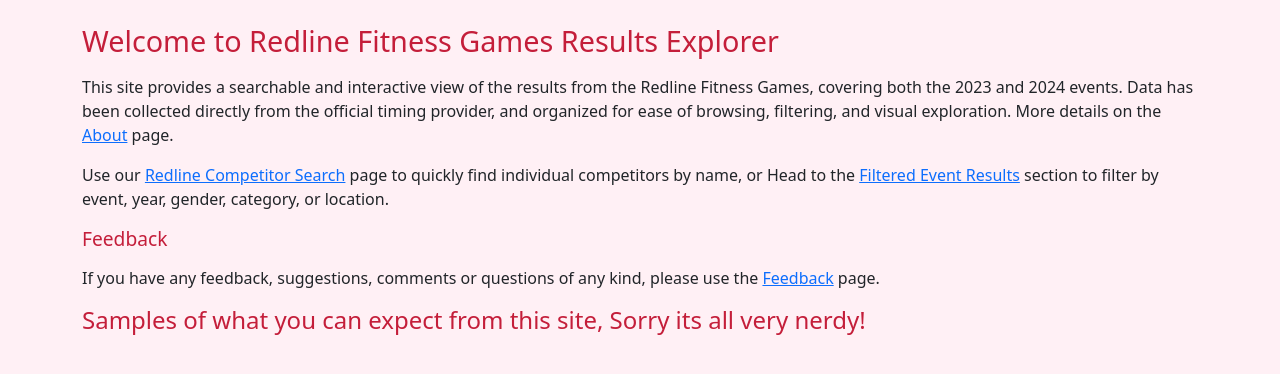
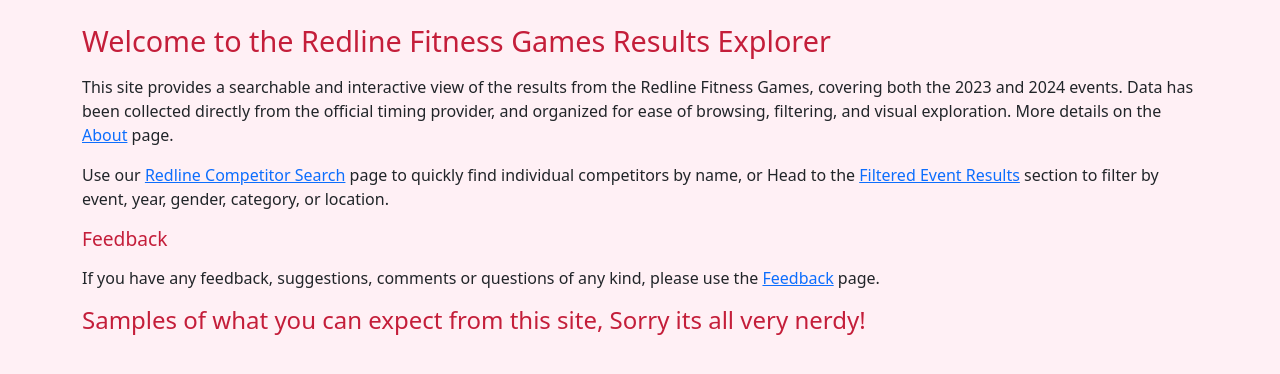
Before and after one commit to happystevehood/RedFullStackFlask, a Python web app: template src/templates/home.html in a window 1280 px wide. Shown: the part 60-434 px from the top of the page. Run offline with Jinja, Linux system fonts and the light colour scheme; the template is opened without the code that fills it, so the values that code supplies are empty.

Commit message:
minor title update
minor title update

```diff
--- a/src/templates/home.html
+++ b/src/templates/home.html
@@ -4,7 +4,7 @@
 
 {% block content %}
 <div class="container mt-4">
-    <h2>Welcome to Redline Fitness Games Results Explorer</h2>
+    <h2>Welcome to the Redline Fitness Games Results Explorer</h2>
     <p>
         This site provides a searchable and interactive view of the results from the Redline Fitness Games,
         covering both the 2023 and 2024 events. Data has been collected directly from the official timing provider,
```
